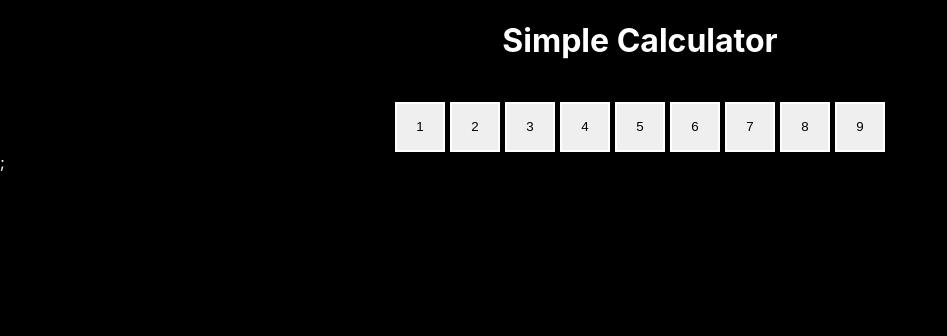
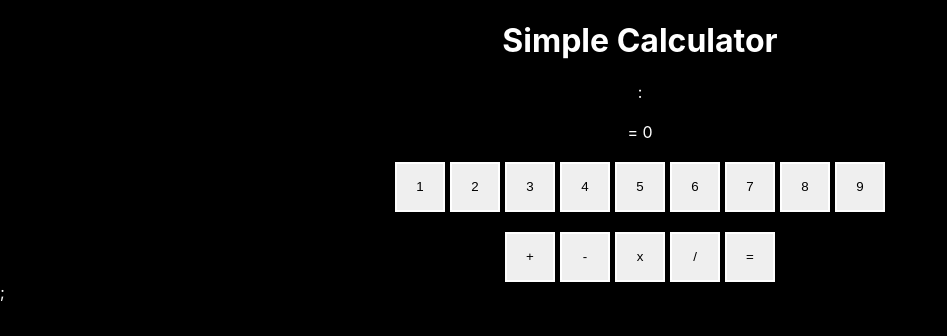
Before and after one commit to gary1999/react-calculator, a React (Create React App) app in the folder react-calculator/: page / in a window 1280 px wide. Shown: the top 336 px of the page, without its empty margins (0-947 px from the left). Built offline with nearby package versions, Linux system fonts and the light colour scheme.

Commit message:
Changed variables
Add operation works

```diff
--- a/react-calculator/src/App.js
+++ b/react-calculator/src/App.js
@@ -4,35 +4,86 @@ import Input from './components/Input';
 import Numbers from './components/Numbers';
 
 function App() {
-    const [numbers, setNumbers] = useState([1, 2, 3, 4, 5, 6, 7, 8, 9]);
+    // const [numbers, setNumbers] = useState([1, 2, 3, 4, 5, 6, 7, 8, 9]);
+    const numbers = [1, 2, 3, 4, 5, 6, 7, 8, 9];
+    const operations = ['+', '-', 'x', '/', '='];
+
     const [inputValue, setInputValue] = useState('');
 
-    const updateInputValue = () => {};
+    const [userInput, setUserInput] = useState([]);
+    const [total, setTotal] = useState(0);
 
-    const handleNumberPress = (e) => {
+    const handleNumberClick = (e) => {
         setInputValue(inputValue + e.target.value);
     };
 
+    const handleOperationClick = (e) => {
+        // console.log(e.target.value);
+        if (e.target.value === '=') {
+            console.log('Equals');
+        } else {
+            setUserInput([...userInput, inputValue]);
+            if (userInput.length < 1) {
+                setTotal(inputValue);
+            } else {
+                setTotal(total * 1 + inputValue * 1);
+                // console.log(userInput.length);
+                // totalOperations(userInput[0]);
+            }
+
+            //Take current userInputs and add new input into the array
+        }
+        setInputValue('');
+    };
+
+    const totalOperations = (userInput) => {};
+
+    // useEffect(() => {
+    //     setTotal(userInput[0]);
+    // }, [total]);
+
     useEffect(() => {
-        console.log(inputValue);
+        // console.log(inputValue);
     }, [inputValue]);
+
+    // useEffect(() => {
+    //     console.log(total);
+    // }, [total]);
+
+    useEffect(() => {
+        // console.log(userInput);
+    }, [userInput]);
 
     return (
         <>
             <div className="App">
                 <h1>Simple Calculator</h1>
                 <div className="main-container">
-                    <div>{inputValue}</div>
-
+                    <div>{`: ${inputValue}`}</div>
+                    <div>{`= ${total}`}</div>
                     <div className="numbers-container">
                         {numbers.map((number) => {
                             return (
                                 <button
-                                    onClick={handleNumberPress}
+                                    onClick={handleNumberClick}
                                     className="numberButton"
                                     value={number}
-                                    // ref={refNumber}
-                                >{`${number}`}</button>
+                                >
+                                    {`${number}`}
+                                </button>
+                            );
+                        })}
+                    </div>
+                    <div className="operations-container">
+                        {operations.map((operation) => {
+                            return (
+                                <button
+                                    onClick={handleOperationClick}
+                                    className="operationButton"
+                                    value={operation}
+                                >
+                                    {`${operation}`}
+                                </button>
                             );
                         })}
                     </div>
--- a/react-calculator/src/index.css
+++ b/react-calculator/src/index.css
@@ -25,7 +25,14 @@ code {
     gap: 20px
 }
 
-.numberButton {
+.numbers-container, .operations-container {
+    display: flex;
+    align-items: center;
+    justify-content: center;
+    gap: 5px;
+}
+
+.numberButton, .operationButton {
     display: flex;
     height: 50px;
     width: 50px;
@@ -34,10 +41,3 @@ code {
     border-color: rgb(255, 255, 255);
     border-style: double;
 }
-
-.numbers-container {
-    display: flex;
-    align-items: center;
-    justify-content: center;
-    gap: 5px;
-}
```
